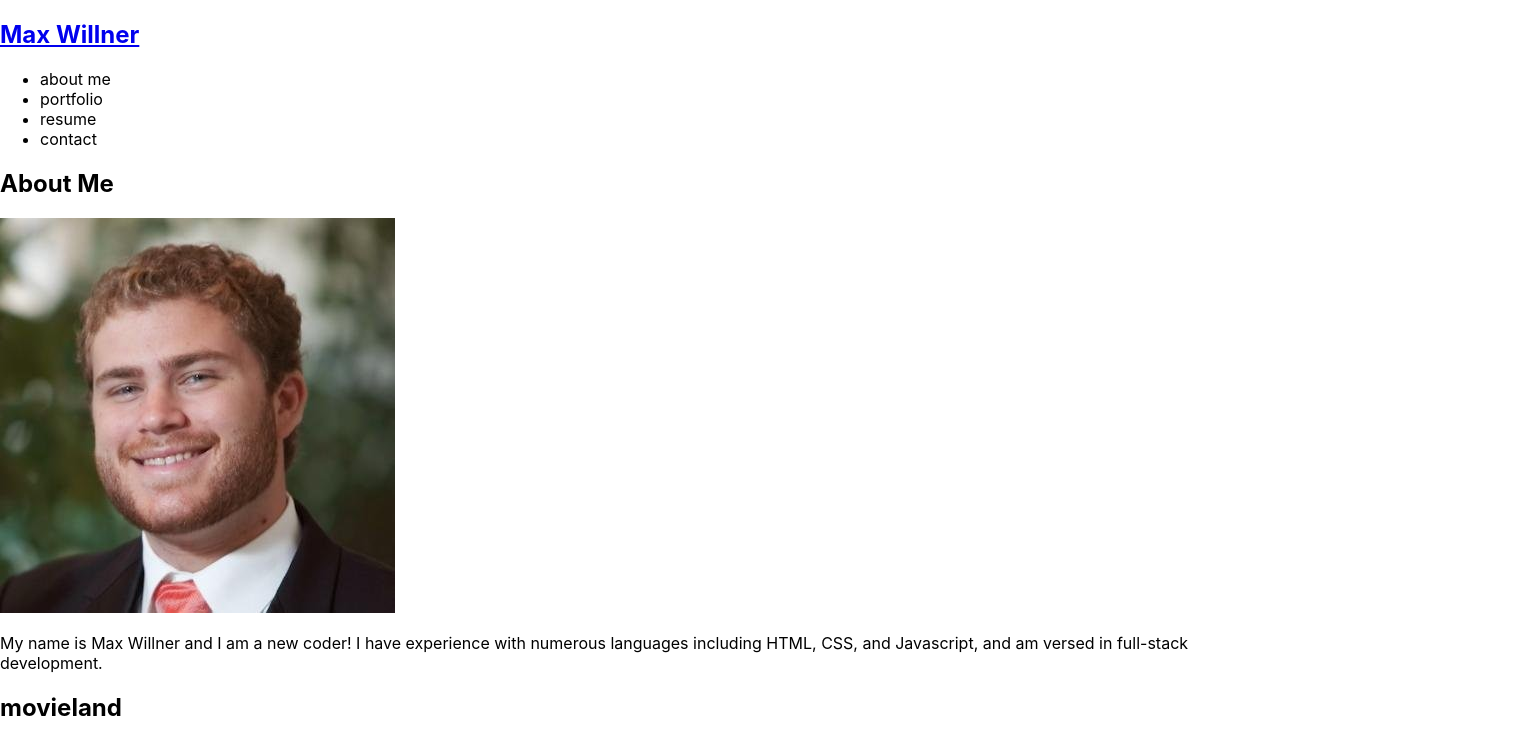
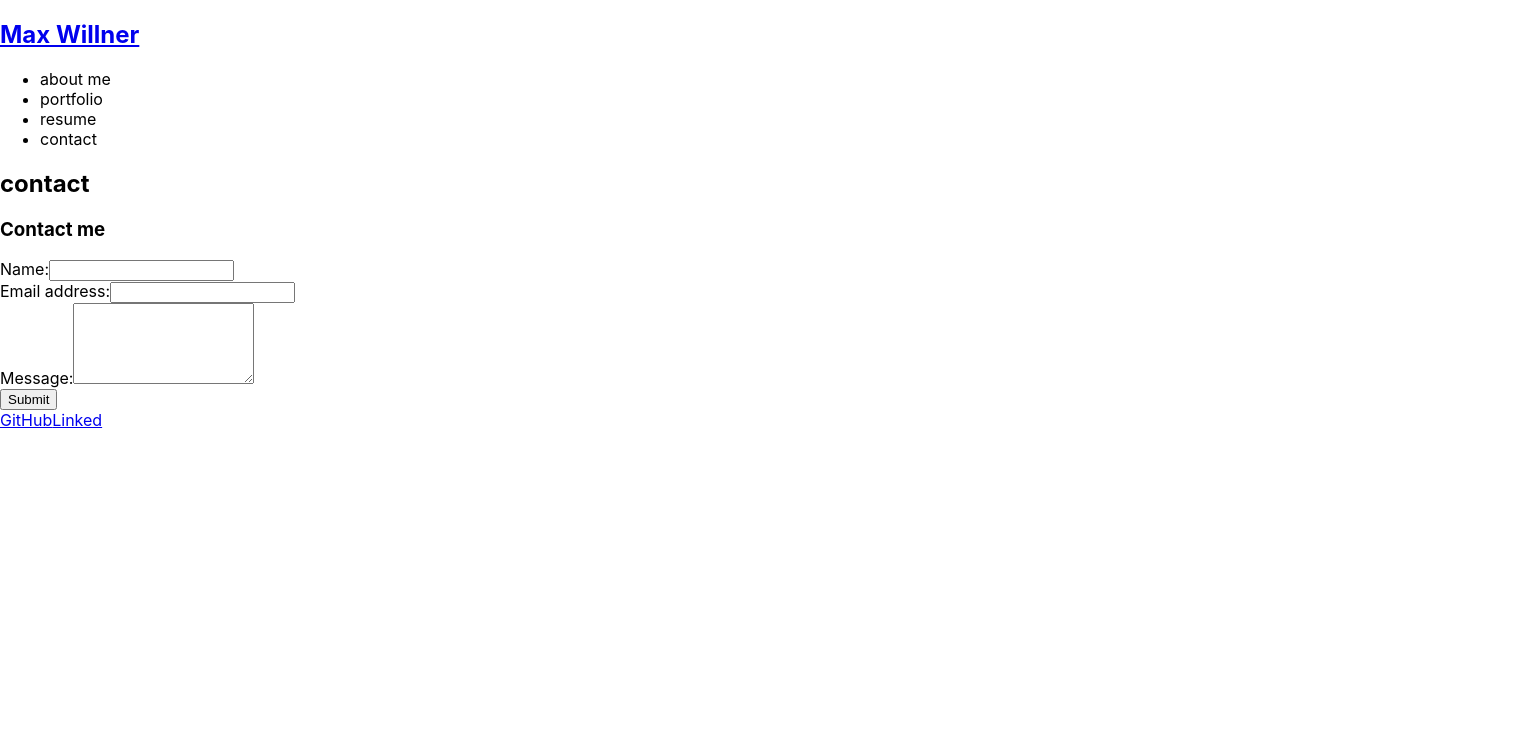
Before and after one commit to maxwillner/portfolio_react, a React (Create React App) app: page / in a window 1280 px wide. Shown: the top 742 px of the page, 1536 px wide, since content can reach past the window. Built offline with nearby package versions, Linux system fonts and the light colour scheme.

Commit message:
added Project component

```diff
--- a/src/App.js
+++ b/src/App.js
@@ -5,16 +5,18 @@ import About from "./components/About";
 import Portfolio from './components/Portfolio';
 import Resume from './components/Resume';
 import ContactForm from './components/Contact';
+import Project from './components/Project';
+
 
 function App() {
   return (
     <div>
       <Header></Header>
       <main>
-        <About></About>
-        <Portfolio></Portfolio>
+        <Project></Project>
+        {/* <Portfolio></Portfolio>
         <Resume></Resume>
-        <ContactForm></ContactForm>
+        <ContactForm></ContactForm> */}
       </main>
       <Footer></Footer>
     </div>
--- /dev/null
+++ b/src/components/Project/index.js
@@ -0,0 +1,20 @@
+import React, { Component } from "react";
+import About from "../About";
+import Portfolio from "../Portfolio";
+import Resume from "../Resume";
+import ContactForm from "../Contact";
+
+function Project(props) {
+    const currentsection = {
+        name: "contact"
+    };
+
+    return (
+        <section>
+            <h1>{currentsection.name}</h1>
+            <ContactForm></ContactForm>
+        </section>
+    )
+}
+
+export default Project;
```
